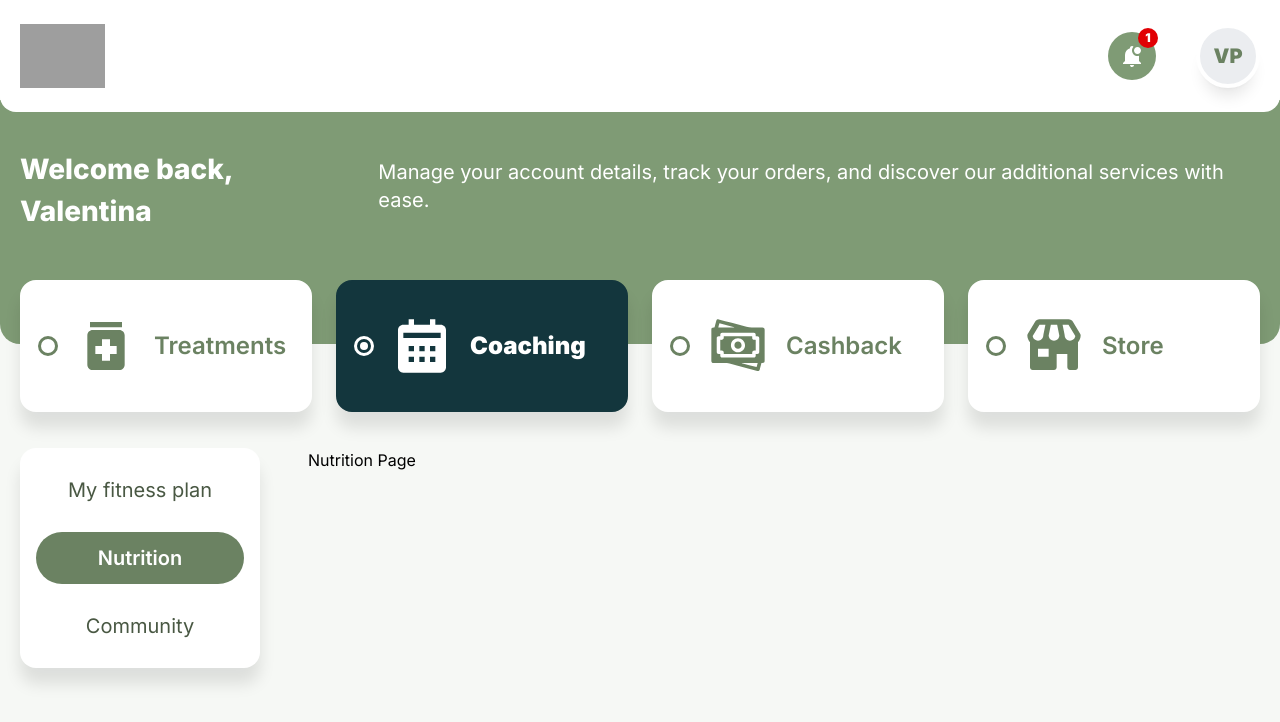
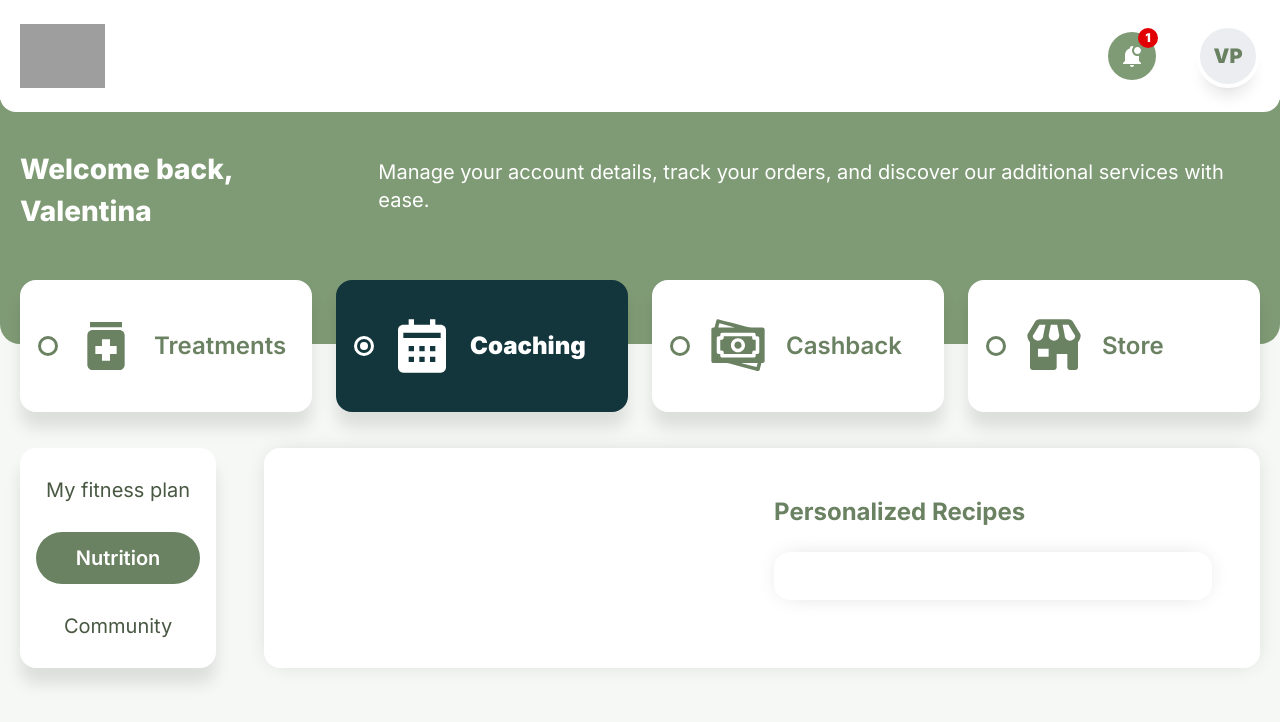
Before and after one commit to kkmali/nextJs-practices, a Next.js app in the folder minimal/: page /coaching/nutrition in a window 1280 px wide. Shown: the top 722 px of the page. Built offline with nearby package versions, Linux system fonts and the light colour scheme; grey boxes are pictures that could not be loaded.

Commit message:
starting creating nutrition page

```diff
--- a/minimal/src/app/coaching/nutrition/page.jsx
+++ b/minimal/src/app/coaching/nutrition/page.jsx
@@ -2,9 +2,16 @@ import React from 'react'
 
 function NutritionPage() {
   return (
-    <div>
-      Nutrition Page
-    </div>
+    <section className="md:p-12 p-4 bg-white shadow-dropdown flex lg:flex-row flex-col w-full justify-between gap-6 rounded-2xl">
+      <div className="flex-1/2 md:space-y-6 space-y-4  max-w-[608px]">
+      </div>
+      <div className="flex-1/2 md:space-y-6 space-y-4 max-w-[608px]">
+        <h3 className="md:text-2xl text-lg text-green-500 font-bold">Personalized Recipes</h3>
+        <div className='md:p-6 p-4 bg-white shadow-dropdown rounded-2xl'>
+          {/* <img src="." alt="" /> */}
+        </div>
+      </div>
+    </section>
   )
 }
 
--- a/minimal/src/app/coaching/page.jsx
+++ b/minimal/src/app/coaching/page.jsx
@@ -30,3 +30,4 @@ function CoachingPage() {
 }
 
 export default CoachingPage;
+0
```
